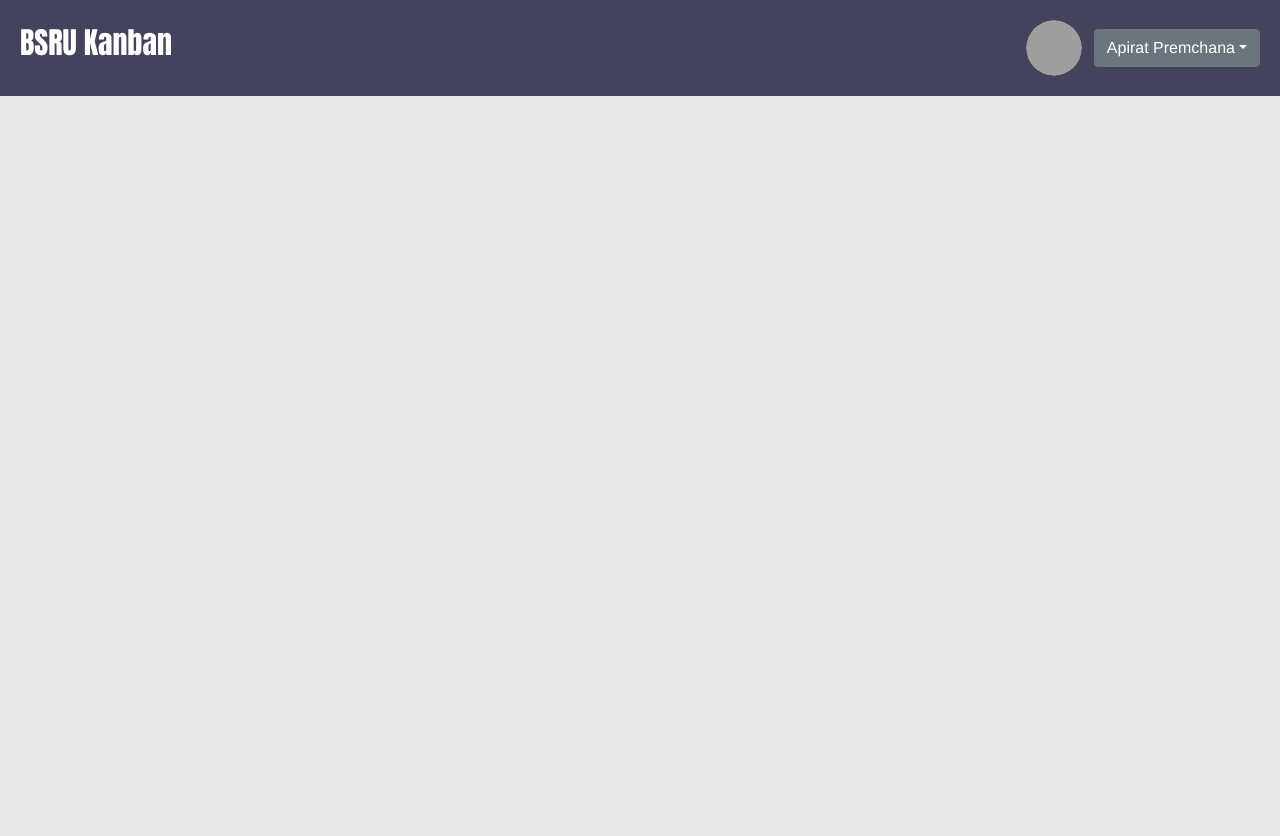
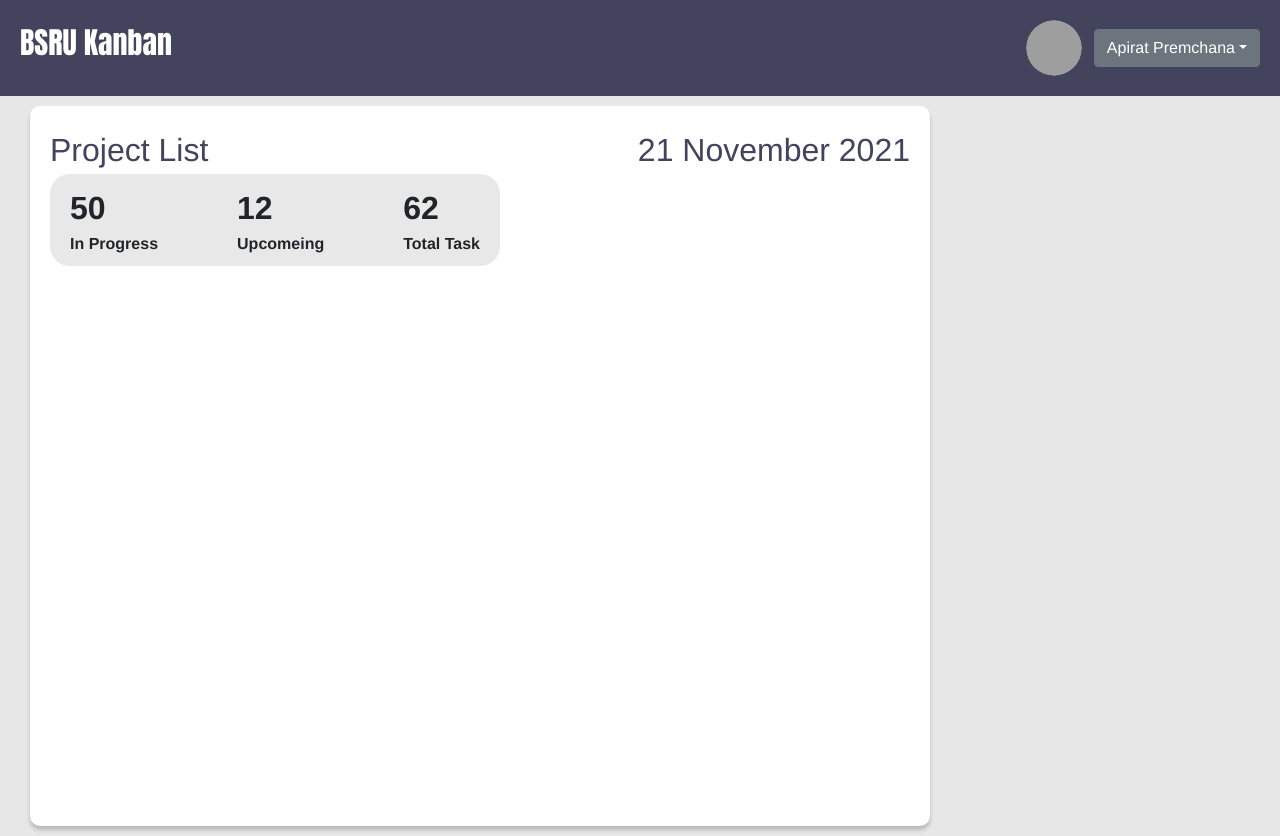
Before and after one commit to ujiik009/kanban_board_project, a Vue app: page /#/project-list in a window 1280 px wide. Built offline with nearby package versions, Linux system fonts and the light colour scheme; grey boxes are pictures that could not be loaded.

Commit message:
Finish summary box

```diff
--- a/package.json
+++ b/package.json
@@ -11,6 +11,7 @@
     "bootstrap": "^5.1.3",
     "bootstrap-vue": "^2.21.2",
     "core-js": "^3.6.5",
+    "moment": "^2.29.1",
     "vue": "^2.6.11",
     "vue-router": "^3.5.3"
   },
--- a/src/components/ProjectList/index.vue
+++ b/src/components/ProjectList/index.vue
@@ -1,14 +1,71 @@
 <template>
   <div class="content-page">
     <div class="container-box">
-      <div class="content-left"></div>
+      <div class="content-left">
+        <div id="project-box">
+          <div id="project-box-header">
+            <div>Project List</div>
+            <div>{{ date_now }}</div>
+          </div>
+
+          <div id="summary-box">
+            <div>
+              <div
+                style="
+                  display: flex;
+                  justify-content: space-between;
+                  width: 450px;
+                  background-color: #e8e8e8;
+                  padding: 10px 20px 10px 20px;
+                  border-radius: 20px;
+                "
+              >
+                <!-- in progress -->
+                <div>
+                  <div style="font-size: 32px; font-weight: bold">
+                    {{ in_progress }}
+                  </div>
+                  <div style="font-weight: bold">In Progress</div>
+                </div>
+                <!-- in progress -->
+                <!-- Upcomeing -->
+                <div>
+                  <div style="font-size: 32px; font-weight: bold">
+                    {{ upcomeing }}
+                  </div>
+                  <div style="font-weight: bold">Upcomeing</div>
+                </div>
+                <!-- Upcomeing -->
+                <!-- Total Task -->
+                <div>
+                  <div style="font-size: 32px; font-weight: bold">
+                    {{ total_task }}
+                  </div>
+                  <div style="font-weight: bold">Total Task</div>
+                </div>
+                <!-- Total Task -->
+              </div>
+            </div>
+          </div>
+        </div>
+      </div>
       <div class="content-right"></div>
     </div>
   </div>
 </template>
 
 <script>
-export default {};
+import moment from "moment";
+export default {
+  data() {
+    return {
+      date_now: moment().format("DD MMMM YYYY"),
+      in_progress: 50,
+      upcomeing: 12,
+      total_task:62
+    };
+  },
+};
 </script>
 
 <style>
@@ -37,4 +94,20 @@ export default {};
   height: inherit;
 }
 
+#project-box {
+  padding: 20px;
+  background-color: white;
+  border-radius: 10px;
+  height: 100%;
+  box-shadow: 0px 4px 4px 0px rgba(0, 0, 0, 0.2);
+  -webkit-box-shadow: 0px 4px 4px 0px rgba(0, 0, 0, 0.2);
+  -moz-box-shadow: 0px 4px 4px 0px rgba(0, 0, 0, 0.2);
+}
+
+#project-box-header {
+  font-size: 32px;
+  color: #43435e;
+  display: flex;
+  justify-content: space-between;
+}
 </style>
```
